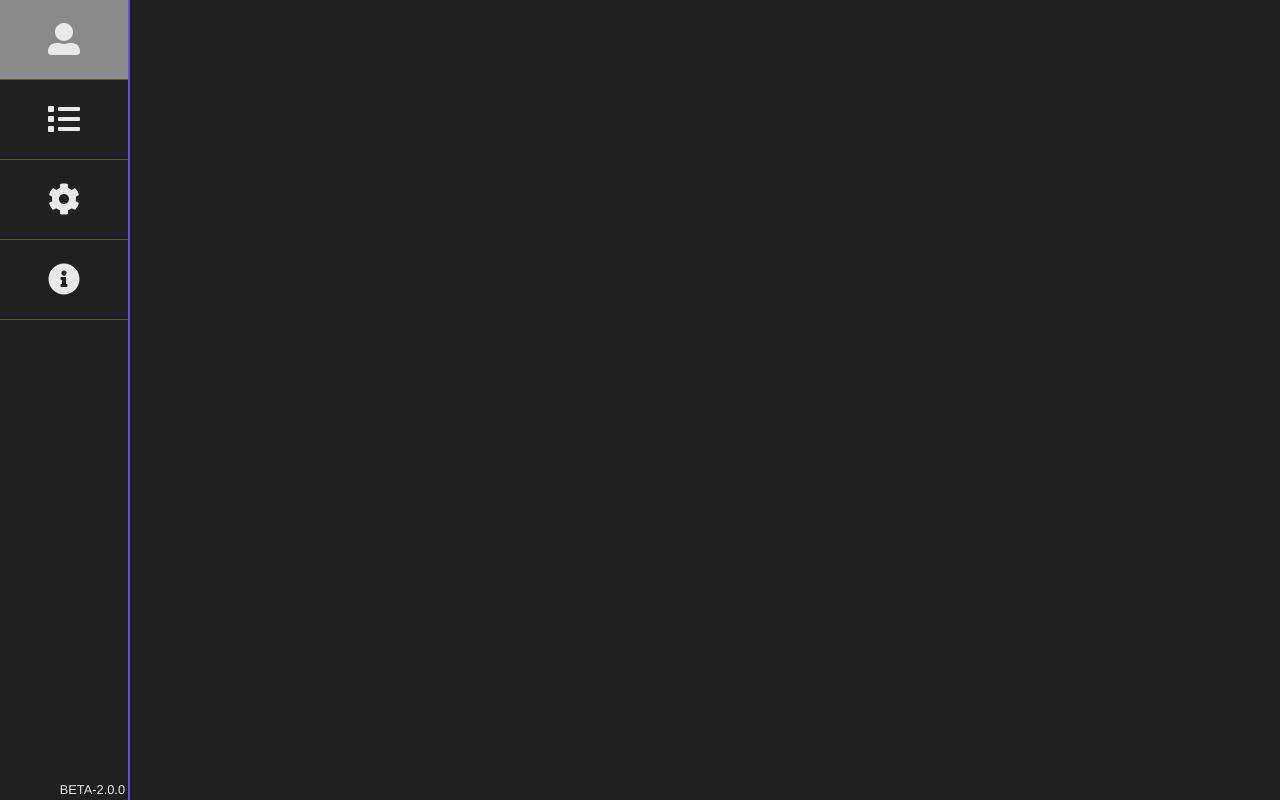
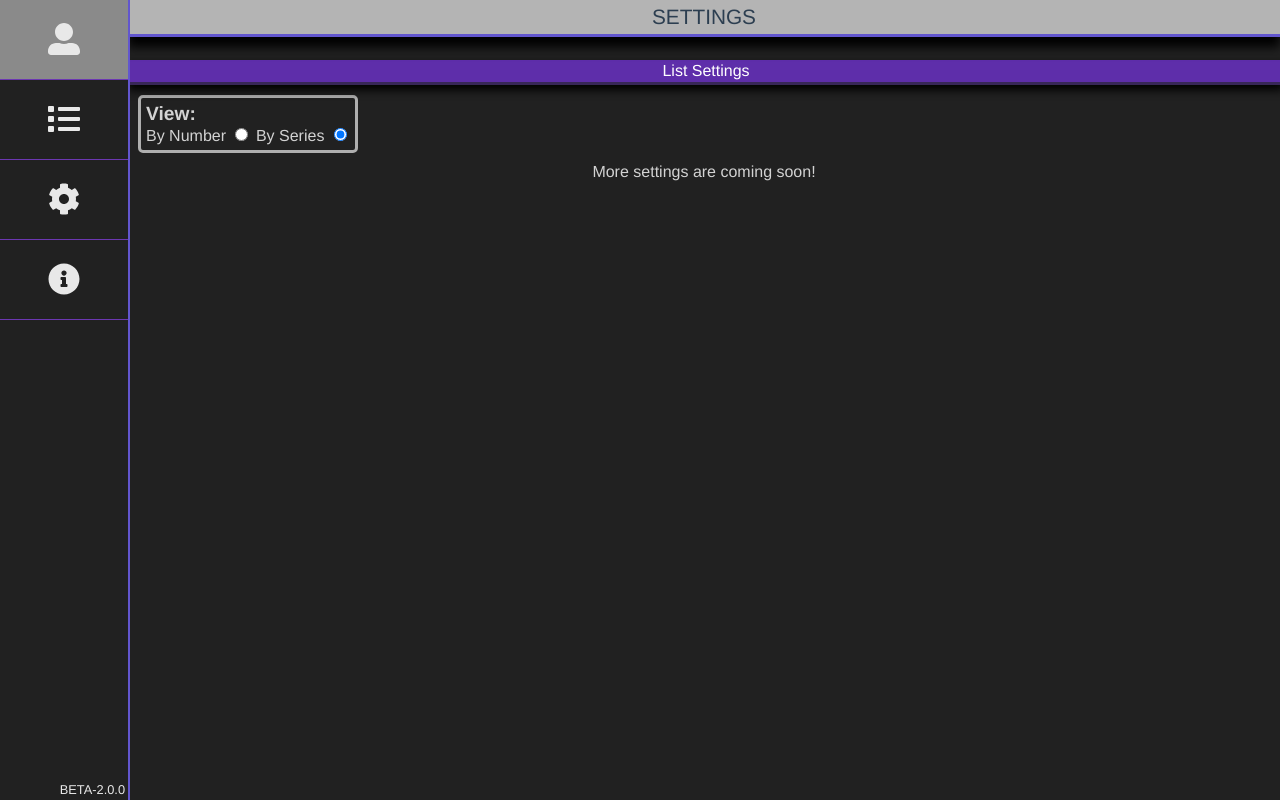
Before and after one commit to tscarff1/SmashFighterGenerator-Vue, a Vue app: page / in a window 1280 px wide. Both pictures are taken after a click on the button 64 px from the left and 200 px from the top of the page. Built offline with nearby package versions, Linux system fonts and the light colour scheme.

Commit message:
implemented settings store to manage list view

```diff
--- a/src/App.vue
+++ b/src/App.vue
@@ -7,6 +7,9 @@
       </transition>
       <transition name="list">
         <fighter-list ref="fighterList" v-if="$store.state.currentDisplay == 'FIGHTER_LIST'"></fighter-list>
+      </transition>
+      <transition name="settings">
+          <settings v-if="$store.state.currentDisplay == 'SETTINGS'"></settings>
       </transition>
       <transition name="info">
           <info v-if="$store.state.currentDisplay == 'INFO'"></info>
@@ -19,6 +22,7 @@
 import FighterView from './components/FighterView.vue'
 import FighterList from './components/FighterList.vue'
 import Info from './components/Info.vue'
+import Settings from './components/Settings.vue'
 import Sidebar from './components/Sidebar.vue'
 export default {
   name: 'app',
@@ -26,6 +30,7 @@ export default {
     FighterList,
     Sidebar,
     FighterView,
+    Settings,
     Info
   },
   data() {
--- a/src/components/FighterList.vue
+++ b/src/components/FighterList.vue
@@ -10,7 +10,7 @@
             <div v-if="view == 'SERIES'">
                 <series-select v-for="series of allSeries" :key="series.id" :series="series"></series-select>
             </div>
-            <div v-if="view == 'FIGHTERS'">
+            <div v-if="view == 'NUMBER'">
                 <div v-for="fighter in fighters" :key="fighter.name" class="fighter-list-item" >
                         <fighter-select :id="fighter.id" :fighterId="fighter.id" v-model="$store.state.selectedFighterIds" :text="fighter.name"> </fighter-select>
                 </div>
@@ -41,8 +41,7 @@ export default {
         return {
             fighters: fighterList,
             selectedIds: [],
-            allSeries: seriesList,
-            view: 'SERIES'
+            allSeries: seriesList
         }
     },
     methods: {
@@ -51,6 +50,11 @@ export default {
         },
         deselectAll() {
             this.$store.dispatch('setSelectedFighterIds', []);
+        }
+    },
+    computed: {
+        view() {
+            return this.$store.state.settings.listView;
         }
     }
 }
--- a/src/components/Settings.vue
+++ b/src/components/Settings.vue
@@ -1,7 +1,20 @@
 <template>
+<div>
+    <div class="view-header">
+        <div class="view-header-item"> SETTINGS </div>
+    </div>
     <div class="body">
+        <div class="section-header">List Settings</div>
+        <div class="section-body">
+            <div class="setting-card">
+                <label class="setting-label">View:</label> <br />
+                By Number <input type="radio" v-model="$store.state.settings.listView" value="NUMBER"/>
+                By Series <input type="radio" v-model="$store.state.settings.listView" value="SERIES"/>
+            </div>
+        </div>
         More settings are coming soon!
     </div>
+</div>
 </template>
 
 <script>
@@ -12,6 +25,38 @@ export default {
 
 <style scoped>
 .body {
+    padding-top: 10px;
     color: lightgray;
 }
+
+.section-header {
+    width: 100%;
+    color: white;
+    padding: 2px;
+    font-weight: 500px;
+    background-color: rgb(94, 46, 170);
+    border-bottom-color: rgb(56, 39, 88);
+    border-bottom-style: solid;
+    border-bottom-width: 3px;
+    position: relative;
+    box-shadow: 0px 5px 10px #000000;
+}
+
+.section-body {
+    padding: 10px;
+    text-align: left;
+}
+
+.setting-label {
+    font-weight: bold;
+    font-size: 1.2rem;
+}
+
+.setting-card {
+    border-radius: 5px;
+    border-style: solid;
+    border-color:rgb(175, 175, 175);
+    padding: 5px;
+    width: fit-content;
+}
 </style>
--- a/src/store/index.js
+++ b/src/store/index.js
@@ -1,6 +1,7 @@
 import Vue from 'vue'
 import Vuex from 'vuex'
 import  fighterList from '@/assets/data/fighters.json';
+import {Settings} from './settings'
 Vue.use(Vuex)
 
 const state = {
@@ -82,9 +83,14 @@ const actions = {
     }
 }
 
+const modules = {
+    settings: Settings
+}
+
 export default new Vuex.Store({
   state,
   getters,
   actions,
-  mutations
+  mutations,
+  modules
 })
--- /dev/null
+++ b/src/store/settings.js
@@ -0,0 +1,15 @@
+export const Settings = {
+    state: {
+        listView: 'SERIES'
+    },
+    mutations: {
+        setListView(state, view) {
+            state.listView = view;
+        }
+    },
+    actions: {
+        setListView: ({commit},view) => {
+            commit('setListView', view);
+        }
+    }
+}
```
